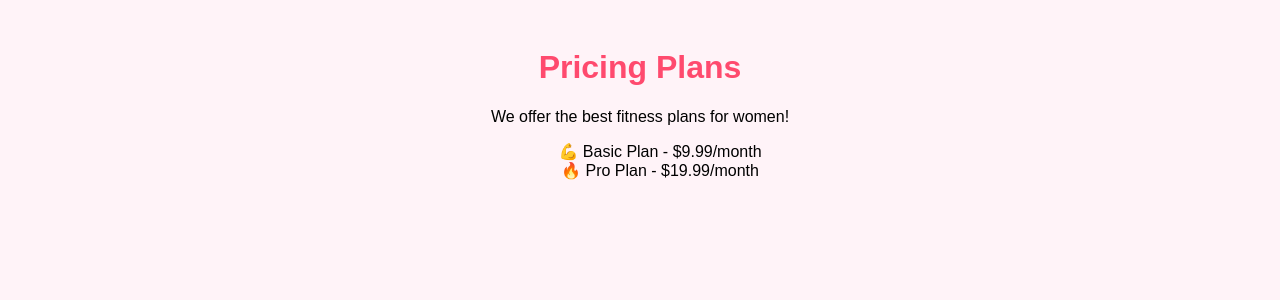
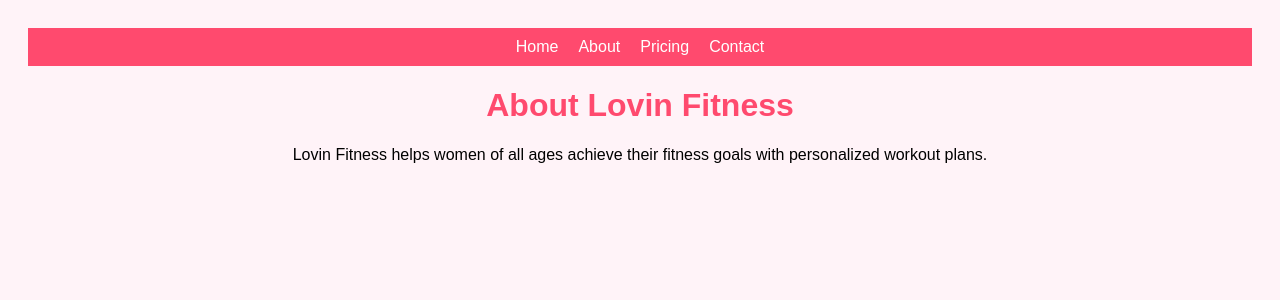
Before and after one commit to AbC-Bleep/Lovin.fitness, a Next.js app: page /pricing in a window 1280 px wide. Shown: the top 300 px of the page. Built offline with nearby package versions, Linux system fonts and the light colour scheme.

Commit message:
Update pricing.js

```diff
--- a/pages/pricing.js
+++ b/pages/pricing.js
@@ -1,12 +1,11 @@
-export default function Pricing() {
+import Navbar from "../components/Navbar";
+
+export default function About() {
   return (
     <div style={{ textAlign: "center", padding: "20px" }}>
-      <h1>Pricing Plans</h1>
-      <p>We offer the best fitness plans for women!</p>
-      <ul style={{ listStyle: "none" }}>
-        <li>💪 Basic Plan - $9.99/month</li>
-        <li>🔥 Pro Plan - $19.99/month</li>
-      </ul>
+      <Navbar />
+      <h1>About Lovin Fitness</h1>
+      <p>Lovin Fitness helps women of all ages achieve their fitness goals with personalized workout plans.</p>
     </div>
   );
 }
```
